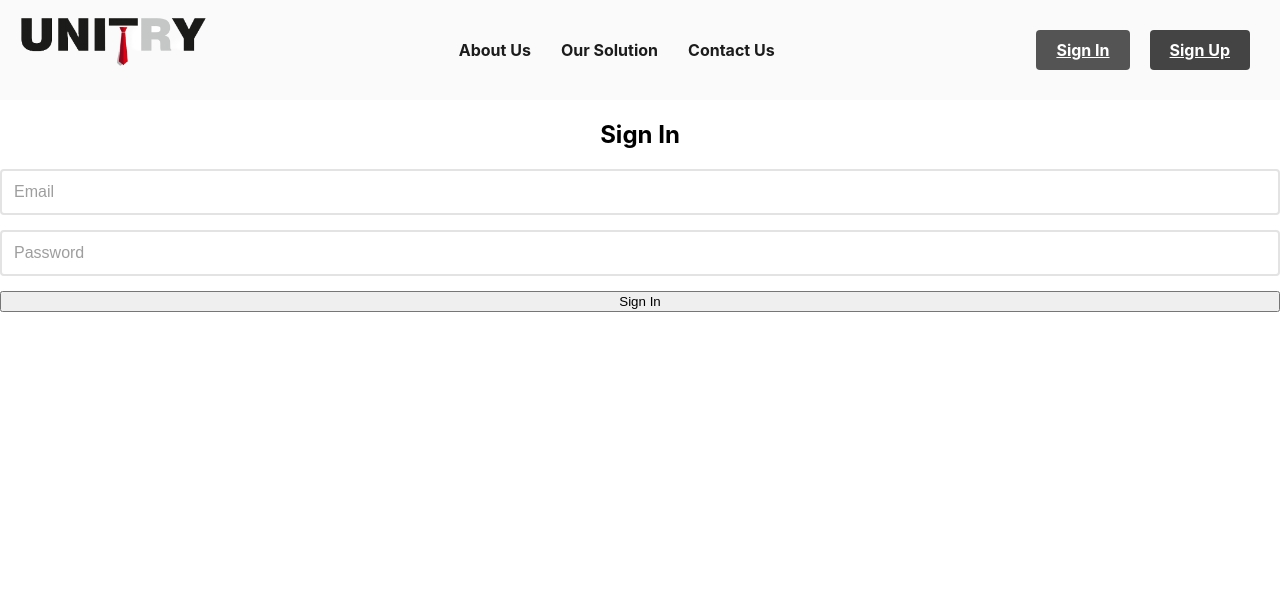
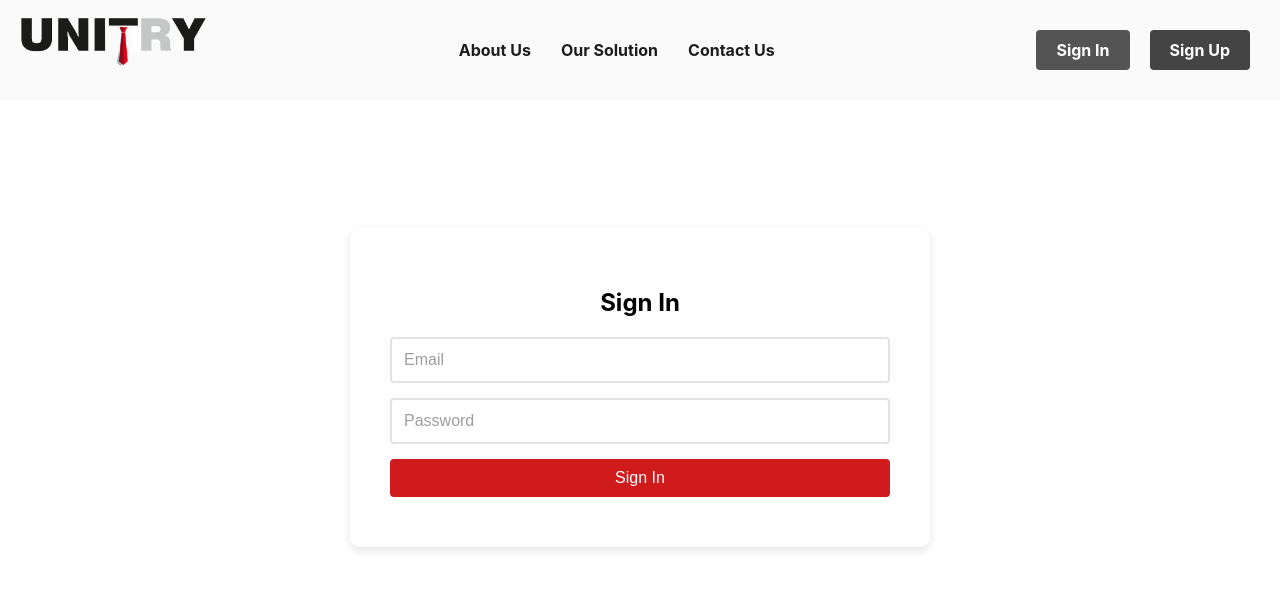
Before and after one commit to pmeet3720/Unitry_website, a React (Create React App) app: page /signin in a window 1280 px wide. Shown: the top 590 px of the page. Built offline with nearby package versions, Linux system fonts and the light colour scheme.

Commit message:
Update Contact Form

```diff
--- a/src/components/Auth/SIGN.css
+++ b/src/components/Auth/SIGN.css
@@ -5,9 +5,10 @@
     text-align: center;
   }
 
-  .container {
-    max-width: 50px; /* More suitable width for auth forms */
-    margin: 20px auto; /* Centered with more margin */
+  .auth-container {
+    max-height: 100%;
+    max-width: 500px; /* More suitable width for auth forms */
+    margin: 10% auto; /* Centered with more margin */
     padding: 40px; /* Comfortable padding */
     background-color: #fff; /* Clean white background */
     box-shadow: 0 4px 8px rgba(0, 0, 0, 0.1); /* Subtle shadow for depth */
@@ -49,7 +50,7 @@
   }
 
   .auth-button {
-    background-color: #007bff; /* Primary button color */
+    background-color: #cf1b1b; /* Primary button color */
   }
 
   .auth-button:hover {
--- a/src/components/Auth/SignIn.js
+++ b/src/components/Auth/SignIn.js
@@ -2,7 +2,7 @@
 import React, { useState } from 'react';
 import { useNavigate } from 'react-router-dom'; // Correctly imported useNavigate
 import { signInWithEmailAndPassword } from 'firebase/auth';
-import auth from '../../firebase/auth';
+import auth from '../../firebase/firebaseConfig';
 import './SIGN.css';
  // Ensure this is the correct path
 
@@ -26,7 +26,7 @@ const SignIn = () => {
         <h2>Sign In</h2>
         <input type="email" placeholder="Email" value={email} onChange={e => setEmail(e.target.value)} required />
         <input type="password" placeholder="Password" value={password} onChange={e => setPassword(e.target.value)} required />
-        <button type="submit">Sign In</button>
+        <button className="auth-button" type="submit">Sign In</button>
       </form>
     </div>
   );
--- a/src/components/Auth/SignUp.js
+++ b/src/components/Auth/SignUp.js
@@ -2,7 +2,7 @@
 import React, { useState } from 'react';
 import { useNavigate } from 'react-router-dom';
 import { createUserWithEmailAndPassword } from 'firebase/auth';
-import auth from '../../firebase/auth';// Ensure this is the correct path
+import auth from '../../firebase/firebaseConfig';// Ensure this is the correct path
 import './SIGN.css';
 
 const SignUp = () => {
--- a/src/components/ContactForm/ContactForm.js
+++ b/src/components/ContactForm/ContactForm.js
@@ -12,7 +12,7 @@ const ContactForm = () => {
 
   return (
     <section className="contact-form-section">
-      <div className="container">
+      <div className="container_contact">
         <h2>Contact Us</h2>
         <form onSubmit={handleSubmit}>
           <input type="text" placeholder="Your Name" required />
--- a/src/components/Header/Header.css
+++ b/src/components/Header/Header.css
@@ -43,6 +43,7 @@
     cursor: pointer;
     color: #ffffff;
     font-weight: bold;
+    text-decoration: none;
     transition: background-color 0.3s;
   }
 
```
